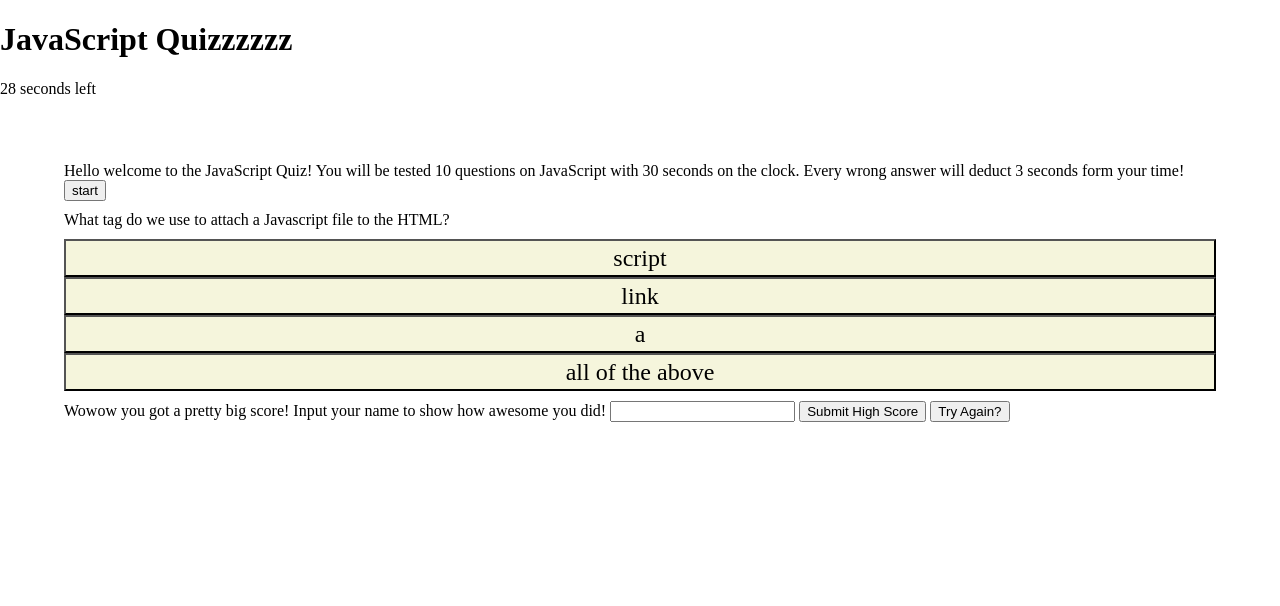
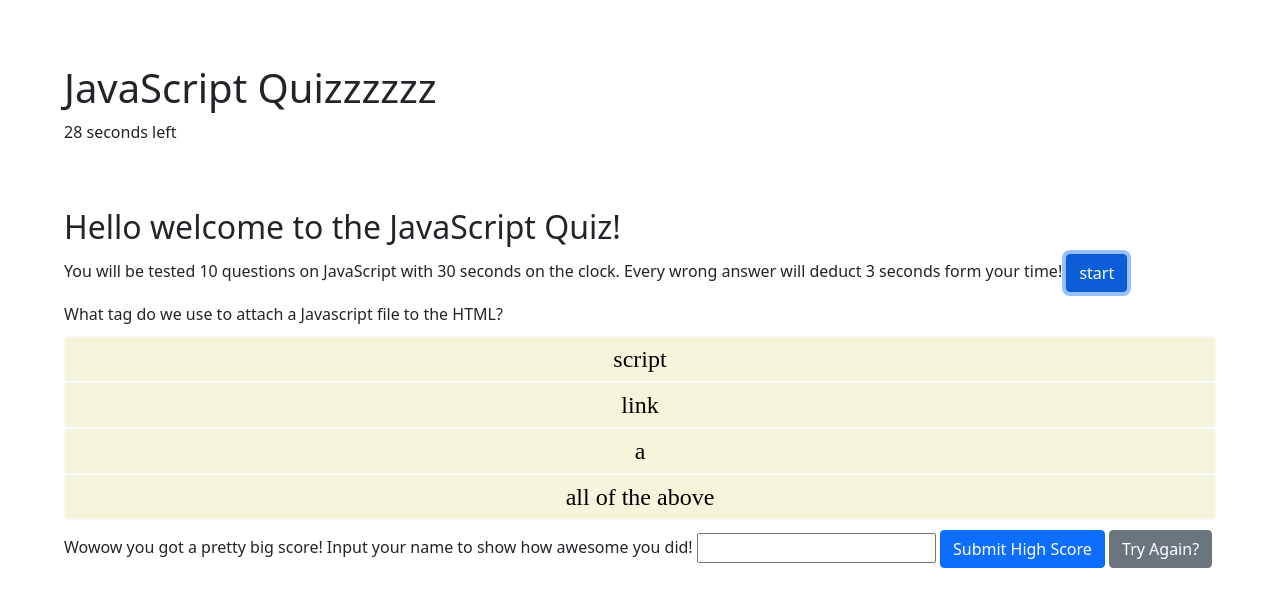
Before and after one commit to Jonathan6/Code-Quiz, a plain HTML site: page index.html in a window 1280 px wide. Both pictures are taken after a click on the button "start". Drawn offline with nearby package versions, Linux system fonts and the light colour scheme.

Commit message:
Added CSS and bootstrap to make the buttons look better.

```diff
--- a/index.html
+++ b/index.html
@@ -4,6 +4,7 @@
     <meta charset="UTF-8">
     <meta http-equiv="X-UA-Compatible" content="IE=edge">
     <meta name="viewport" content="width=device-width, initial-scale=1.0">
+    <link href="https://cdn.jsdelivr.net/npm/bootstrap@5.0.2/dist/css/bootstrap.min.css" rel="stylesheet" integrity="sha384-EVSTQN3/azprG1Anm3QDgpJLIm9Nao0Yz1ztcQTwFspd3yD65VohhpuuCOmLASjC" crossorigin="anonymous">
     <link href="style.css" rel="stylesheet"></a>
     <title>JavaScript Code Quiz</title>
 </head>
@@ -14,28 +15,35 @@
     </header>
     <main>
         <section id="welcomeScreen">
-            Hello welcome to the JavaScript Quiz!
-            You will be tested 10 questions on JavaScript with 30 seconds on the clock. Every wrong answer will deduct 3 seconds form your time!
-            <button id="start">start</button>
+            <h2>Hello welcome to the JavaScript Quiz!</h2>
+            <a>You will be tested 10 questions on JavaScript with 30 seconds on the clock. Every wrong answer will deduct 3 seconds form your time!</a>
+            <button type="button" class="btn btn-primary" id="start">start</button>
         </section>
         <section id="testScreen">
             <div id="question"> </div>
             <div id="answerBox">
-                <button id="answer1" data-correct=false data-state="hidden">1</button>
+                <button type="button" class="btn btn-light" id="answer1" data-correct=false data-state="hidden">1</button>
+                <button type="button" class="btn btn-light" id="answer2" data-correct=false data-state="hidden">2</button>
+                <button type="button" class="btn btn-light" id="answer3" data-correct=false data-state="hidden">3</button>
+                <button type="button" class="btn btn-light" id="answer4" data-correct=false data-state="hidden">4</button>
+                <!-- <button id="answer1" data-correct=false data-state="hidden">1</button>
                 <button id="answer2" data-correct=false data-state="hidden">2</button>
                 <button id="answer3" data-correct=false data-state="hidden">3</button>
-                <button id="answer4" data-correct=false data-state="hidden">4</button>
+                <button id="answer4" data-correct=false data-state="hidden">4</button> -->
             </div>
         </section>
         <section id="endScreen">
             Wowow you got a pretty big score! Input your name to show how awesome you did!
             <input id="userInput" type="text">
-            <button id="submit">Submit High Score</button>
-            <button id="playAgain">Try Again?</button>
+            <!-- <button id="submit">Submit High Score</button> -->
+            <button type="button" class="btn btn-primary" id="submit">Submit High Score</button>
+            <!-- <button id="playAgain">Try Again?</button> -->
+            <button type="button" class="btn btn-secondary" id="playAgain">Try Again?</button>
             <div id="score"></div>
             <div id="leaderboard"></div>
         </section>
     </main>
     <script src="script.js"></script>
+    <script src="https://cdn.jsdelivr.net/npm/bootstrap@5.0.2/dist/js/bootstrap.bundle.min.js" integrity="sha384-MrcW6ZMFYlzcLA8Nl+NtUVF0sA7MsXsP1UyJoMp4YLEuNSfAP+JcXn/tWtIaxVXM" crossorigin="anonymous"></script>
 </body>
 </html>
--- a/script.js
+++ b/script.js
@@ -95,10 +95,15 @@ testScreen.style.display = "block";
 endScreen.style.display = "block";
 
 //  Internal variables
+
 var questionIndex = 0;
-var penalty = 3; // How many seconds will be deduted when geting a wrong answer
 var secondsLeft = 30;
 var timerInterval;
+
+//  Settings
+var penalty = 3; // How many seconds will be deduted when geting a wrong answer
+var correctColor = "beige";
+var incorrectColor = "red";
 
 //  Event:      Click start button
 //  Function:   Hides start page, question and answer box appear
@@ -132,7 +137,7 @@ answerBox.addEventListener("click", function(e) {
         // Add red background to the div with wrong answer
 
         secondsLeft = secondsLeft - penalty;
-        e.target.style.backgroundColor = "red";
+        e.target.style.backgroundColor = incorrectColor;
         e.target.dataset.state = "shown";
         currentText = e.target.textContent;
         e.target.textContent = currentText + " is incorrect";
@@ -193,7 +198,7 @@ function renderQuestion(questionIndex) {
     //  Sets the answer options, background color, if selected
     for (let i = 0; i < buttons.length; i++) {
         buttons[i].textContent = questionSet[questionIndex].answers[i];
-        buttons[i].style.backgroundColor = "beige";
+        buttons[i].style.backgroundColor = correctColor;
         buttons[i].dataset.state = "hidden";
         //Sets data value of the answer
         if (i === answerIndex) {
@@ -258,7 +263,7 @@ function resetSettings() {
 
     for (let i = 0; i < buttons.length; i++) {
         buttons[i].textContent = questionSet[questionIndex].answers[i];
-        buttons[i].style.backgroundColor = "beige";
+        buttons[i].style.backgroundColor = correctColor;
         buttons[i].dataset.state = "hidden";
         buttons[i].dataset.correct = false;
     }
--- a/style.css
+++ b/style.css
@@ -1,5 +1,12 @@
 header {
+    margin-top: 5%;
+    margin-left: 5%;
+    margin-right: 5%;
+}
 
+#welcomeScreen {
+    display: flex;
+    flex-direction: column;
 }
 
 body {
@@ -30,6 +37,7 @@ main div {
     line-height: 2rem;
     font-family: 'Times New Roman', Times, serif;
     font-size: 1.5rem;
+
 }
 
 #answerBox div {
```
